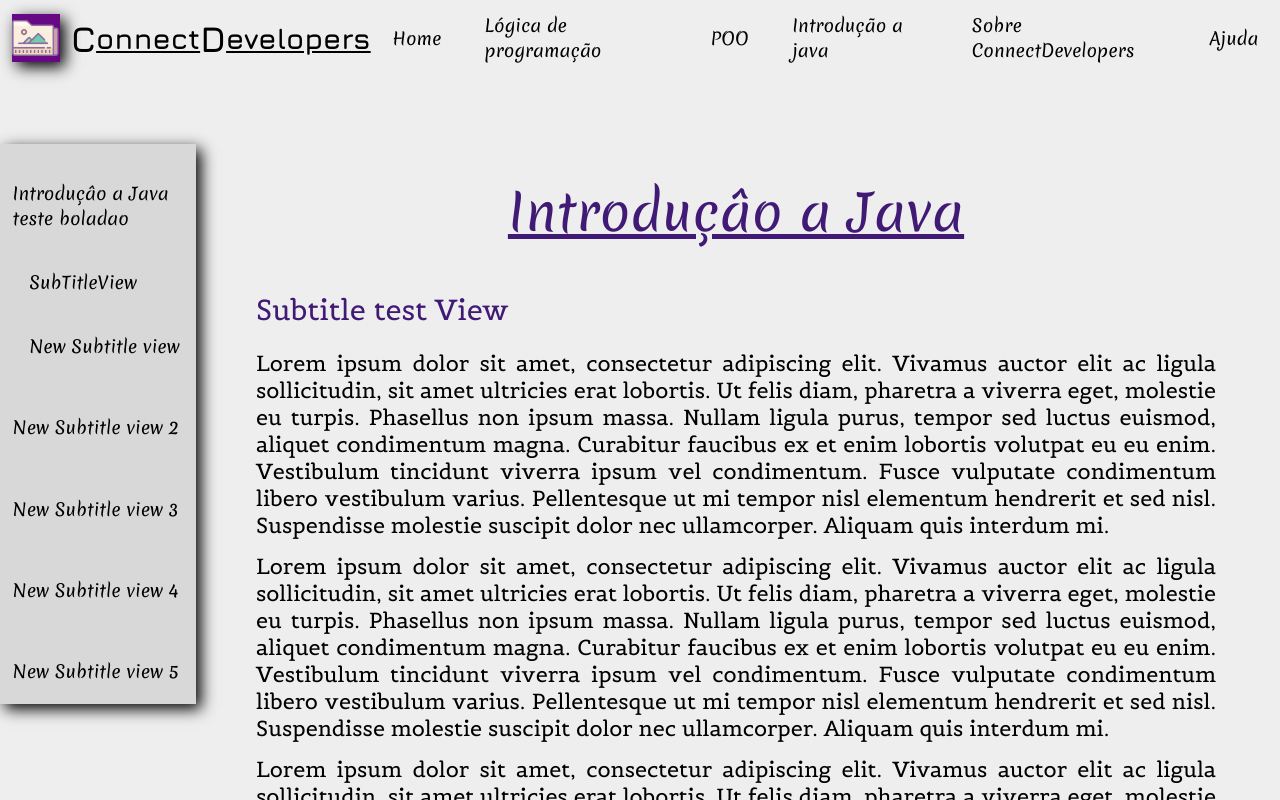
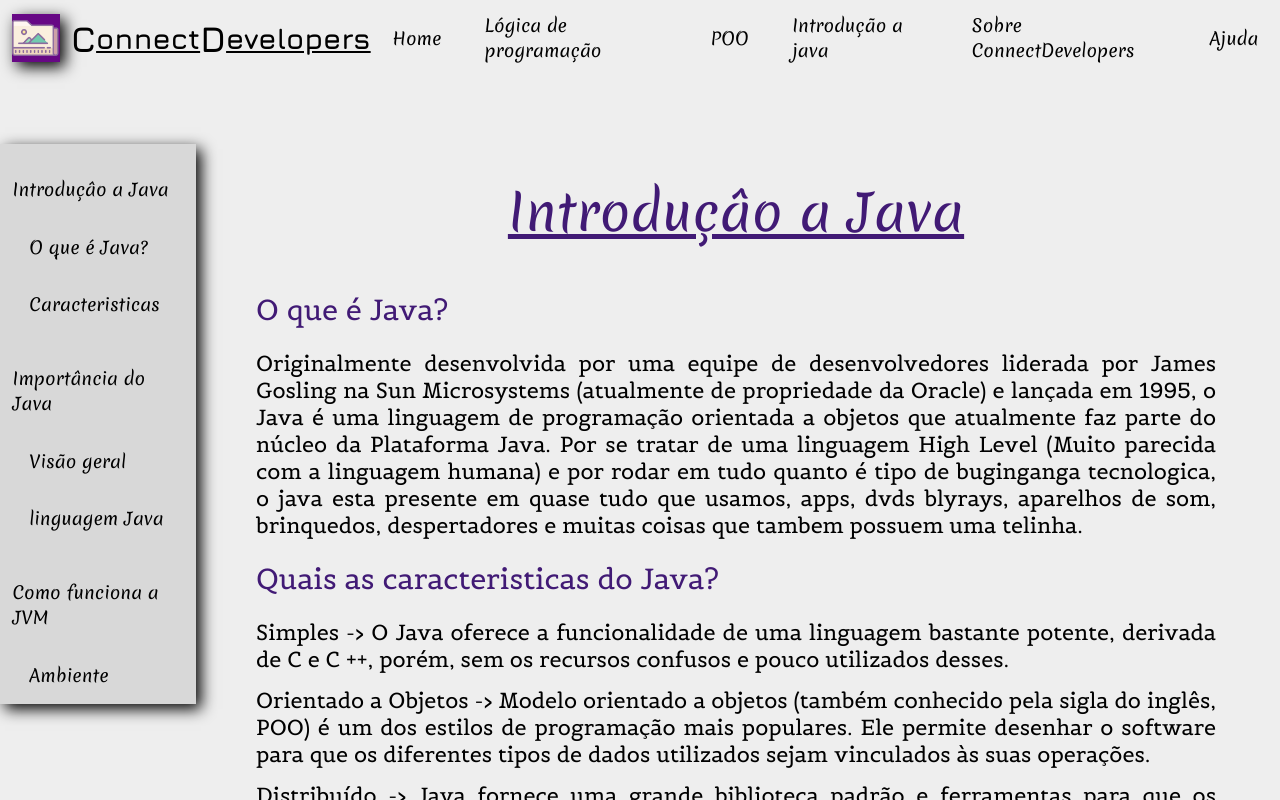
Before and after one commit to ViniZap4/ConnectDevelopersArticles, a React (Create React App) app: page /IntroductionJava in a window 1280 px wide. Built offline with nearby package versions, Linux system fonts and the light colour scheme.

Commit message:
Finalizando introdução ao Java

```diff
--- a/package.json
+++ b/package.json
@@ -8,9 +8,11 @@
     "@testing-library/user-event": "^7.1.2",
     "react": "^16.13.1",
     "react-dom": "^16.13.1",
+    "react-native": "^0.62.2",
     "react-resize-observer": "^1.1.1",
     "react-router-dom": "^5.2.0",
-    "react-scripts": "3.4.1"
+    "react-scripts": "3.4.1",
+    "yarn": "^1.22.4"
   },
   "scripts": {
     "start": "react-scripts start",
--- a/src/page/IntroductionJava/IntroductionJava.js
+++ b/src/page/IntroductionJava/IntroductionJava.js
@@ -13,95 +13,115 @@ export default  function IntroductionJava() {
     <CreatePage name="JavaPage">
       <ArticlePage title={<>
         <LinkReference title="IntroductioJava">
-        Introduçâo a Java teste boladao
+        Introduçâo a Java
         </LinkReference>
         <LinkReference title="SubTitleView">
-          SubTitleView
+          O que é Java?
         </LinkReference>
         <LinkReference title="NewSubTitleView">
-          New Subtitle view
+          Caracteristicas
         </LinkReference>
         <LinkReference title="NewSubTitleView2">
-          New Subtitle view 2
+          Importância do Java
         </LinkReference>
         <LinkReference title="NewSubTitleView3">
-          New Subtitle view 3
+          Visão geral
         </LinkReference>
         <LinkReference title="NewSubTitleView4">
-          New Subtitle view 4
+          linguagem Java
         </LinkReference>
         <LinkReference title="NewSubTitleView5">
-          New Subtitle view 5
+          Como funciona a JVM
+        </LinkReference>
+        <LinkReference title="NewSubTitleView6">
+          Ambiente
         </LinkReference>
       </>}>
       <Title title="IntroductioJava">
         Introduçâo a Java
       </Title>
       <SubTitle title="SubTitleView">
-        Subtitle test View
+        O que é Java?
       </SubTitle>
       <Text>
-        Lorem ipsum dolor sit amet, consectetur adipiscing elit. Vivamus auctor elit ac ligula sollicitudin, sit amet ultricies erat lobortis. Ut felis diam, pharetra a viverra eget, molestie eu turpis. Phasellus non ipsum massa. Nullam ligula purus, tempor sed luctus euismod, aliquet condimentum magna. Curabitur faucibus ex et enim lobortis volutpat eu eu enim. Vestibulum tincidunt viverra ipsum vel condimentum. Fusce vulputate condimentum libero vestibulum varius. Pellentesque ut mi tempor nisl elementum hendrerit et sed nisl. Suspendisse molestie suscipit dolor nec ullamcorper. Aliquam quis interdum mi.
+        Originalmente desenvolvida por uma equipe de desenvolvedores liderada por James Gosling na Sun Microsystems (atualmente de propriedade da Oracle) e lançada em 1995, o Java é uma linguagem de programação orientada a objetos que atualmente faz parte do núcleo da Plataforma Java. Por se tratar de uma linguagem High Level (Muito parecida com a linguagem humana) e por rodar em tudo quanto é tipo de buginganga tecnologica, o java esta presente em quase tudo que usamos, apps, dvds blyrays, aparelhos de som, brinquedos, despertadores e muitas coisas que tambem possuem uma telinha.
+      </Text>
+      <SubTitle title="NewSubTitleView">
+        Quais as caracteristicas do Java?
+      </SubTitle>
+      <Text>
+       Simples -> O Java oferece a funcionalidade de uma linguagem bastante potente, derivada de C e C ++, porém, sem os recursos confusos e pouco utilizados desses.
       </Text>
       <Text>
-        Lorem ipsum dolor sit amet, consectetur adipiscing elit. Vivamus auctor elit ac ligula sollicitudin, sit amet ultricies erat lobortis. Ut felis diam, pharetra a viverra eget, molestie eu turpis. Phasellus non ipsum massa. Nullam ligula purus, tempor sed luctus euismod, aliquet condimentum magna. Curabitur faucibus ex et enim lobortis volutpat eu eu enim. Vestibulum tincidunt viverra ipsum vel condimentum. Fusce vulputate condimentum libero vestibulum varius. Pellentesque ut mi tempor nisl elementum hendrerit et sed nisl. Suspendisse molestie suscipit dolor nec ullamcorper. Aliquam quis interdum mi.
+       Orientado a Objetos -> Modelo orientado a objetos (também conhecido pela sigla do inglês, POO) é um dos estilos de programação mais populares. Ele permite desenhar o software para que os diferentes tipos de dados utilizados sejam vinculados às suas operações.
       </Text>
       <Text>
-        Lorem ipsum dolor sit amet, consectetur adipiscing elit. Vivamus auctor elit ac ligula sollicitudin, sit amet ultricies erat lobortis. Ut felis diam, pharetra a viverra eget, molestie eu turpis. Phasellus non ipsum massa. Nullam ligula purus, tempor sed luctus euismod, aliquet condimentum magna. Curabitur faucibus ex et enim lobortis volutpat eu eu enim. Vestibulum tincidunt viverra ipsum vel condimentum. Fusce vulputate condimentum libero vestibulum varius. Pellentesque ut mi tempor nisl elementum hendrerit et sed nisl. Suspendisse molestie suscipit dolor nec ullamcorper. Aliquam quis interdum mi.
+        Distribuído -> Java fornece uma grande biblioteca padrão e ferramentas para que os programas possam ser distribuídos.
       </Text>
-      <SubTitle title="NewSubTitleView">
-        New Subtitle view
+      <Text>
+        Seguro e Sólido -> Proporciona uma plataforma segura para desenvolver e executar aplicativos que gerenciam automaticamente a memória, fornece canais de comunicação seguros, protegendo a privacidade dos dados e, por ter uma sintaxe rigorosa, evita a quebra de código, ou seja, não permite sua corrupção.
+      </Text>
+      <Text>
+        Multi-Thread -> O Java consegue executar várias tarefas simultaneamente dentro do mesmo programa. Isso permite melhorar o desempenho e a velocidade de execução.
+      </Text>
+      <SubTitle title="NewSubTitleView2">
+        Qual é a importância do Java na programação?
       </SubTitle>
       <Text>
-        Lorem ipsum dolor sit amet, consectetur adipiscing elit. Vivamus auctor elit ac ligula sollicitudin, sit amet ultricies erat lobortis. Ut felis diam, pharetra a viverra eget, molestie eu turpis. Phasellus non ipsum massa. Nullam ligula purus, tempor sed luctus euismod, aliquet condimentum magna. Curabitur faucibus ex et enim lobortis volutpat eu eu enim. Vestibulum tincidunt viverra ipsum vel condimentum. Fusce vulputate condimentum libero vestibulum varius. Pellentesque ut mi tempor nisl elementum hendrerit et sed nisl. Suspendisse molestie suscipit dolor nec ullamcorper. Aliquam quis interdum mi.
+        Essa linguagem permite desenhar softwares que podem ser executados e distribuídos em diferentes plataformas (MAC, Linux, Windows etc.), sem a necessidade de modificá-los e, inclusive, sem pensar na arquitetura da máquina.
       </Text>
       <Text>
-        Lorem ipsum dolor sit amet, consectetur adipiscing elit. Vivamus auctor elit ac ligula sollicitudin, sit amet ultricies erat lobortis. Ut felis diam, pharetra a viverra eget, molestie eu turpis. Phasellus non ipsum massa. Nullam ligula purus, tempor sed luctus euismod, aliquet condimentum magna. Curabitur faucibus ex et enim lobortis volutpat eu eu enim. Vestibulum tincidunt viverra ipsum vel condimentum. Fusce vulputate condimentum libero vestibulum varius. Pellentesque ut mi tempor nisl elementum hendrerit et sed nisl. Suspendisse molestie suscipit dolor nec ullamcorper. Aliquam quis interdum mi.
+        Tudo isso graças ao Java Virtual Machine, uma máquina virtual que cria uma ponte entre o aplicativo e o hardware do dispositivo.
       </Text>
-      <SubTitle title="NewSubTitleView2">
-        New Subtitle view 2
+      <SubTitle title="NewSubTitleView3">
+        Visão geral da plataforma Java
       </SubTitle>
       <Text>
-        Lorem ipsum dolor sit amet, consectetur adipiscing elit. Vivamus auctor elit ac ligula sollicitudin, sit amet ultricies erat lobortis. Ut felis diam, pharetra a viverra eget, molestie eu turpis. Phasellus non ipsum massa. Nullam ligula purus, tempor sed luctus euismod, aliquet condimentum magna. Curabitur faucibus ex et enim lobortis volutpat eu eu enim. Vestibulum tincidunt viverra ipsum vel condimentum. Fusce vulputate condimentum libero vestibulum varius. Pellentesque ut mi tempor nisl elementum hendrerit et sed nisl. Suspendisse molestie suscipit dolor nec ullamcorper. Aliquam quis interdum mi.
+        A tecnologia Java é usada para desenvolver aplicativos para uma ampla variedade de ambientes, de dispositivos consumidores a sistemas corporativos heterogêneos. Nesta seção, obtenha uma visualização de alto nível da plataforma Java e seus componentes.
+      </Text>
+      <SubTitle title="NewSubTitleView4">
+        A linguagem Java
+      </SubTitle>
+      <Text>
+        Como qualquer linguagem de programação, a linguagem Java tem sua própria estrutura, regras de sintaxe e paradigma de programação. O paradigma de programação da linguagem Java baseia-se no conceito de OOP, que os recursos da linguagem suportam.
       </Text>
       <Text>
-        Lorem ipsum dolor sit amet, consectetur adipiscing elit. Vivamus auctor elit ac ligula sollicitudin, sit amet ultricies erat lobortis. Ut felis diam, pharetra a viverra eget, molestie eu turpis. Phasellus non ipsum massa. Nullam ligula purus, tempor sed luctus euismod, aliquet condimentum magna. Curabitur faucibus ex et enim lobortis volutpat eu eu enim. Vestibulum tincidunt viverra ipsum vel condimentum. Fusce vulputate condimentum libero vestibulum varius. Pellentesque ut mi tempor nisl elementum hendrerit et sed nisl. Suspendisse molestie suscipit dolor nec ullamcorper. Aliquam quis interdum mi.
+        A linguagem Java deriva da linguagem C, portanto suas regras de sintaxe assemelham-se às regras de C. Por exemplo, os blocos de códigos são modularizados em métodos e delimitados por chaves e variáveis são declaradas antes que sejam usadas.
       </Text>
-      <SubTitle title="NewSubTitleView2">
-        New Subtitle view 2
+      <Text>
+        Estruturalmente, a linguagem Java começa com pacotes. Um pacote é o mecanismo de namespace da linguagem Java. Dentro dos pacotes estão as classes e dentro das classes estão métodos, variáveis, constantes e mais. Neste tutorial você aprende sobre as partes da linguagem Java.
+      </Text>
+      <SubTitle title="NewSubTitleView5">
+        Como funciona a JVM
       </SubTitle>
       <Text>
-        Lorem ipsum dolor sit amet, consectetur adipiscing elit. Vivamus auctor elit ac ligula sollicitudin, sit amet ultricies erat lobortis. Ut felis diam, pharetra a viverra eget, molestie eu turpis. Phasellus non ipsum massa. Nullam ligula purus, tempor sed luctus euismod, aliquet condimentum magna. Curabitur faucibus ex et enim lobortis volutpat eu eu enim. Vestibulum tincidunt viverra ipsum vel condimentum. Fusce vulputate condimentum libero vestibulum varius. Pellentesque ut mi tempor nisl elementum hendrerit et sed nisl. Suspendisse molestie suscipit dolor nec ullamcorper. Aliquam quis interdum mi.
+        No tempo de execução, a JVM lê e interpreta arquivos .class e executa as instruções do programa na plataforma de hardware nativa para qual a JVM foi escrita. A JVM interpreta o bytecode como uma CPU interpretaria instruções de linguagem assembly. A diferença é que a JVM é uma parte do software escrita especificamente para uma determinada plataforma. A JVM é o núcleo do princípio “gravação única, execução em qualquer local” da linguagem Java. Seu código pode executar em qualquer chipset para o qual a implementação da JVM adequada está disponível. JVMs estão disponíveis para principais plataformas, como Linux e Windows, e subconjuntos de linguagem Java foram implementados nas JVMs para telefones celulares e chips hobbyist.
+      </Text>
+      <SubTitle title="NewSubTitleView6">
+        Configurando seu ambiente de desenvolvimento Java
+      </SubTitle>
+      <Text>
+        Antes de tudo você vai precisar fazer o download da JDK que esta disponivel no site da oracle<a href="https://www.oracle.com/java/technologies/javase/javase-jdk8-downloads.html"> aqui</a>
       </Text>
       <Text>
-        Lorem ipsum dolor sit amet, consectetur adipiscing elit. Vivamus auctor elit ac ligula sollicitudin, sit amet ultricies erat lobortis. Ut felis diam, pharetra a viverra eget, molestie eu turpis. Phasellus non ipsum massa. Nullam ligula purus, tempor sed luctus euismod, aliquet condimentum magna. Curabitur faucibus ex et enim lobortis volutpat eu eu enim. Vestibulum tincidunt viverra ipsum vel condimentum. Fusce vulputate condimentum libero vestibulum varius. Pellentesque ut mi tempor nisl elementum hendrerit et sed nisl. Suspendisse molestie suscipit dolor nec ullamcorper. Aliquam quis interdum mi.
-      </Text>
-      <SubTitle title="NewSubTitleView3">
-        New Subtitle view 3
-      </SubTitle>
-      <Text>
-        Lorem ipsum dolor sit amet, consectetur adipiscing elit. Vivamus auctor elit ac ligula sollicitudin, sit amet ultricies erat lobortis. Ut felis diam, pharetra a viverra eget, molestie eu turpis. Phasellus non ipsum massa. Nullam ligula purus, tempor sed luctus euismod, aliquet condimentum magna. Curabitur faucibus ex et enim lobortis volutpat eu eu enim. Vestibulum tincidunt viverra ipsum vel condimentum. Fusce vulputate condimentum libero vestibulum varius. Pellentesque ut mi tempor nisl elementum hendrerit et sed nisl. Suspendisse molestie suscipit dolor nec ullamcorper. Aliquam quis interdum mi.
+        Agora, baixe o <a href="https://spring.io/tools">eclipse</a>
       </Text>
       <Text>
-        Lorem ipsum dolor sit amet, consectetur adipiscing elit. Vivamus auctor elit ac ligula sollicitudin, sit amet ultricies erat lobortis. Ut felis diam, pharetra a viverra eget, molestie eu turpis. Phasellus non ipsum massa. Nullam ligula purus, tempor sed luctus euismod, aliquet condimentum magna. Curabitur faucibus ex et enim lobortis volutpat eu eu enim. Vestibulum tincidunt viverra ipsum vel condimentum. Fusce vulputate condimentum libero vestibulum varius. Pellentesque ut mi tempor nisl elementum hendrerit et sed nisl. Suspendisse molestie suscipit dolor nec ullamcorper. Aliquam quis interdum mi.
-      </Text>
-      <SubTitle title="NewSubTitleView4">
-        New Subtitle view 4
-      </SubTitle>
-      <Text>
-        Lorem ipsum dolor sit amet, consectetur adipiscing elit. Vivamus auctor elit ac ligula sollicitudin, sit amet ultricies erat lobortis. Ut felis diam, pharetra a viverra eget, molestie eu turpis. Phasellus non ipsum massa. Nullam ligula purus, tempor sed luctus euismod, aliquet condimentum magna. Curabitur faucibus ex et enim lobortis volutpat eu eu enim. Vestibulum tincidunt viverra ipsum vel condimentum. Fusce vulputate condimentum libero vestibulum varius. Pellentesque ut mi tempor nisl elementum hendrerit et sed nisl. Suspendisse molestie suscipit dolor nec ullamcorper. Aliquam quis interdum mi.
+        Agora que você baixou o eclipse, vamos configura-lo:
       </Text>
       <Text>
-        Lorem ipsum dolor sit amet, consectetur adipiscing elit. Vivamus auctor elit ac ligula sollicitudin, sit amet ultricies erat lobortis. Ut felis diam, pharetra a viverra eget, molestie eu turpis. Phasellus non ipsum massa. Nullam ligula purus, tempor sed luctus euismod, aliquet condimentum magna. Curabitur faucibus ex et enim lobortis volutpat eu eu enim. Vestibulum tincidunt viverra ipsum vel condimentum. Fusce vulputate condimentum libero vestibulum varius. Pellentesque ut mi tempor nisl elementum hendrerit et sed nisl. Suspendisse molestie suscipit dolor nec ullamcorper. Aliquam quis interdum mi.
-      </Text>
-      <SubTitle title="NewSubTitleView5">
-        New Subtitle view 5
-      </SubTitle>
-      <Text>
-        Lorem ipsum dolor sit amet, consectetur adipiscing elit. Vivamus auctor elit ac ligula sollicitudin, sit amet ultricies erat lobortis. Ut felis diam, pharetra a viverra eget, molestie eu turpis. Phasellus non ipsum massa. Nullam ligula purus, tempor sed luctus euismod, aliquet condimentum magna. Curabitur faucibus ex et enim lobortis volutpat eu eu enim. Vestibulum tincidunt viverra ipsum vel condimentum. Fusce vulputate condimentum libero vestibulum varius. Pellentesque ut mi tempor nisl elementum hendrerit et sed nisl. Suspendisse molestie suscipit dolor nec ullamcorper. Aliquam quis interdum mi.
+        • Ative o Eclipse clicando duas vezes em eclipse.exe (ou no executável equivalente em sua plataforma).
+        <p></p>
+        • Clique em Janela > Preferências > Java > JREs instalados. Figura 1 mostra esta seleção destacada na janela de configuração do Eclipse para o JRE.
       </Text>
       <Text>
-        Lorem ipsum dolor sit amet, consectetur adipiscing elit. Vivamus auctor elit ac ligula sollicitudin, sit amet ultricies erat lobortis. Ut felis diam, pharetra a viverra eget, molestie eu turpis. Phasellus non ipsum massa. Nullam ligula purus, tempor sed luctus euismod, aliquet condimentum magna. Curabitur faucibus ex et enim lobortis volutpat eu eu enim. Vestibulum tincidunt viverra ipsum vel condimentum. Fusce vulputate condimentum libero vestibulum varius. Pellentesque ut mi tempor nisl elementum hendrerit et sed nisl. Suspendisse molestie suscipit dolor nec ullamcorper. Aliquam quis interdum mi.
+        • O Eclipse aponta para um JRE instalado. Você deve usar o JRE que transferiu por download com o JDK. Se o Eclipse não detectar automaticamente o JDK instalado, clique em Incluir… e, na próxima caixa de diálogo, clique em VM padrão e clique em Avançar.
+      </Text>
+      <Text>
+        • Especifique o diretório inicial do JDK (como C:\home\jdk1.8.0_60 em Windows) e clique em Concluir.
+      </Text>
+      <Text>
+        Agora que seu ambiente esta pronto, explore seu novo mundo!
       </Text>
       </ArticlePage>
     </CreatePage>
```
Also changed, not shown: 2 other files (tests, documents, lock files or other folders).
